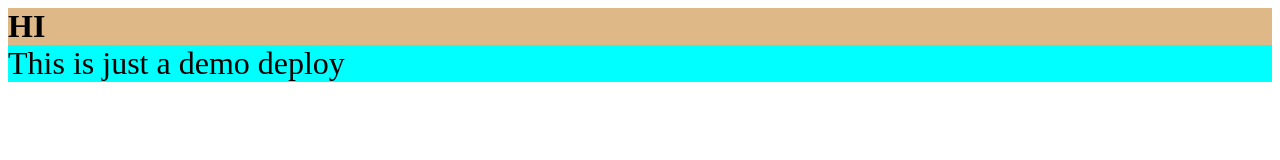
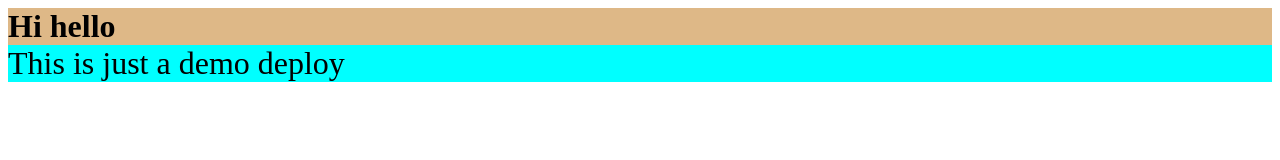
Before and after one commit to kannankvsp/netlify-demo, a plain HTML site: page index.html in a window 1280 px wide. Drawn offline with Linux system fonts and the light colour scheme.

Commit message:
Update index.html

```diff
--- a/index.html
+++ b/index.html
@@ -9,7 +9,7 @@
     <script src="index.js"></script>
 </head>
 <body>
-    <div class="container">HI</div>
+    <div class="container">Hi hello</div>
     <div class="demo-content">This is just a demo deploy</div>
 </body>
 </html>
```
